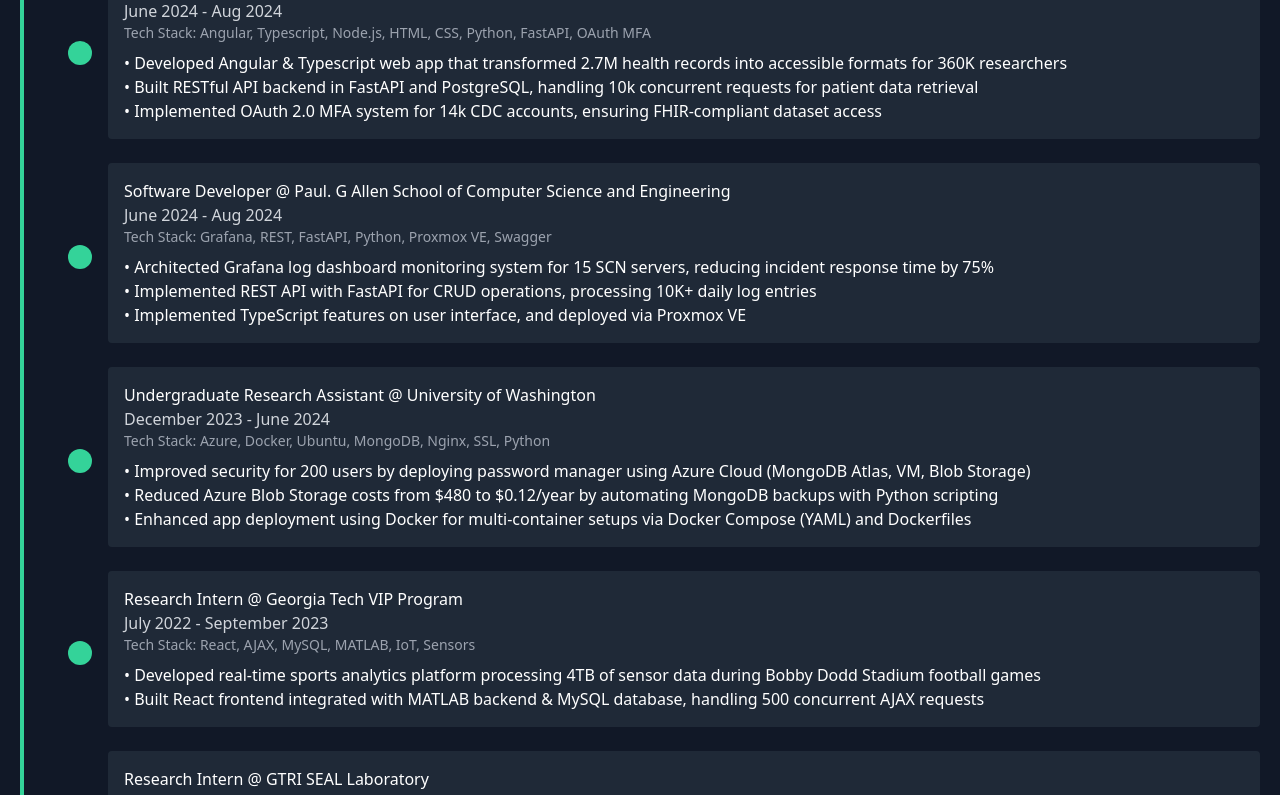
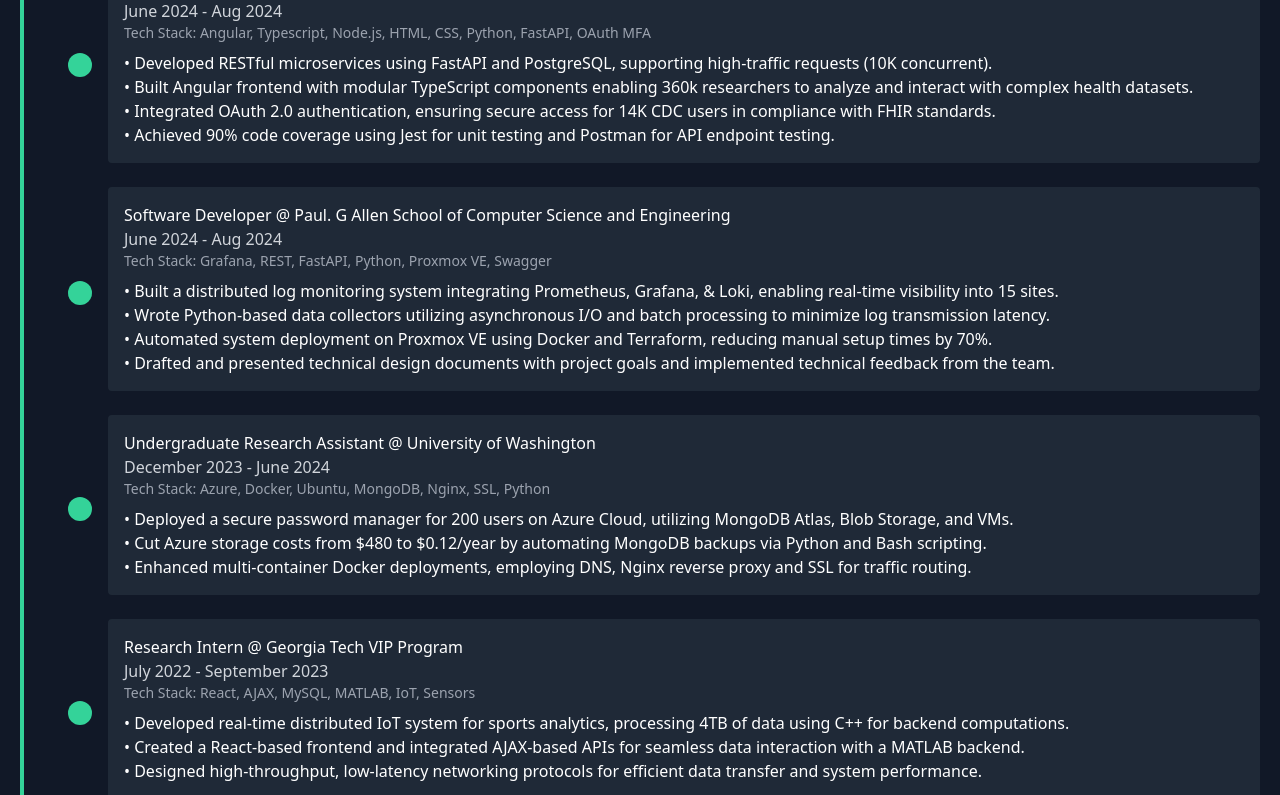
Before and after one commit to rudra-singh1/Personal-Website, a React (Create React App) app: page / in a window 1280 px wide. Shown: the part 720-1515 px from the top of the page. Built offline with nearby package versions, Linux system fonts and the light colour scheme.

Commit message:
Update Experience.js

```diff
--- a/src/components/Experience.js
+++ b/src/components/Experience.js
@@ -27,9 +27,10 @@ export default function Experience() {
                   Tech Stack: Angular, Typescript, Node.js, HTML, CSS, Python, FastAPI, OAuth MFA
                 </p>
                 <div className="mt-2">
-                <div className="text-white">• Developed Angular & Typescript web app that transformed 2.7M health records into accessible formats for 360K researchers</div>
-                <div className="text-white">• Built RESTful API backend in FastAPI and PostgreSQL, handling 10k concurrent requests for patient data retrieval</div>
-                <div className="text-white">• Implemented OAuth 2.0 MFA system for 14k CDC accounts, ensuring FHIR-compliant dataset access</div>
+                <div className="text-white">• Developed RESTful microservices using FastAPI and PostgreSQL, supporting high-traffic requests (10K concurrent).</div>
+                <div className="text-white">•	Built Angular frontend with modular TypeScript components enabling 360k researchers to analyze and interact with complex health datasets.</div>
+                <div className="text-white">•	Integrated OAuth 2.0 authentication, ensuring secure access for 14K CDC users in compliance with FHIR standards.</div>
+                <div className="text-white">•	Achieved 90% code coverage using Jest for unit testing and Postman for API endpoint testing.</div>
 
                 </div>
               </div>
@@ -44,9 +45,10 @@ export default function Experience() {
                   Tech Stack: Grafana, REST, FastAPI, Python, Proxmox VE, Swagger
                 </p>
                 <div className="mt-2">
-                <div className="text-white">• Architected Grafana log dashboard monitoring system for 15 SCN servers, reducing incident response time by 75%</div>
-                <div className="text-white">• Implemented REST API with FastAPI for CRUD operations, processing 10K+ daily log entries</div>
-                <div className="text-white">• Implemented TypeScript features on user interface, and deployed via Proxmox VE</div>
+                <div className="text-white">•	Built a distributed log monitoring system integrating Prometheus, Grafana, & Loki, enabling real-time visibility into 15 sites.</div>
+                <div className="text-white">•	Wrote Python-based data collectors utilizing asynchronous I/O and batch processing to minimize log transmission latency.</div>
+                <div className="text-white">•	Automated system deployment on Proxmox VE using Docker and Terraform, reducing manual setup times by 70%.</div>
+                <div className="text-white">•	Drafted and presented technical design documents with project goals and implemented technical feedback from the team.</div>
                 </div>
               </div>
             </div>
@@ -60,9 +62,9 @@ export default function Experience() {
                   Tech Stack: Azure, Docker, Ubuntu, MongoDB, Nginx, SSL, Python
                 </p>
                 <div className="mt-2">
-                <div className="text-white">• Improved security for 200 users by deploying password manager using Azure Cloud (MongoDB Atlas, VM, Blob Storage)</div>
-                <div className="text-white">• Reduced Azure Blob Storage costs from $480 to $0.12/year by automating MongoDB backups with Python scripting</div>
-                <div className="text-white">• Enhanced app deployment using Docker for multi-container setups via Docker Compose (YAML) and Dockerfiles</div>
+                <div className="text-white">•	Deployed a secure password manager for 200 users on Azure Cloud, utilizing MongoDB Atlas, Blob Storage, and VMs.</div>
+                <div className="text-white">•	Cut Azure storage costs from $480 to $0.12/year by automating MongoDB backups via Python and Bash scripting.</div>
+                <div className="text-white">•	Enhanced multi-container Docker deployments, employing DNS, Nginx reverse proxy and SSL for traffic routing.</div>
                 </div>
               </div>
             </div>
@@ -76,8 +78,9 @@ export default function Experience() {
                   Tech Stack: React, AJAX, MySQL, MATLAB, IoT, Sensors
                 </p>
                 <div className="mt-2">
-                <div className="text-white">• Developed real-time sports analytics platform processing 4TB of sensor data during Bobby Dodd Stadium football games</div>
-                <div className="text-white">• Built React frontend integrated with MATLAB backend & MySQL database, handling 500 concurrent AJAX requests</div>
+                <div className="text-white">•	Developed real-time distributed IoT system for sports analytics, processing 4TB of data using C++ for backend computations.</div>
+                <div className="text-white">•	Created a React-based frontend and integrated AJAX-based APIs for seamless data interaction with a MATLAB backend.</div>
+                <div className="text-white">•	Designed high-throughput, low-latency networking protocols for efficient data transfer and system performance.</div>
                 </div>
               </div>
             </div>
```
